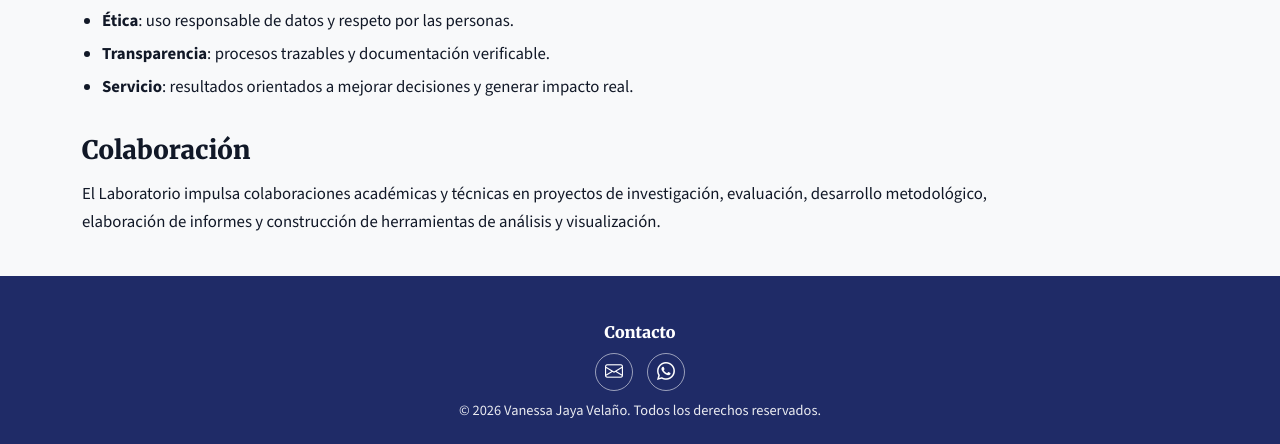
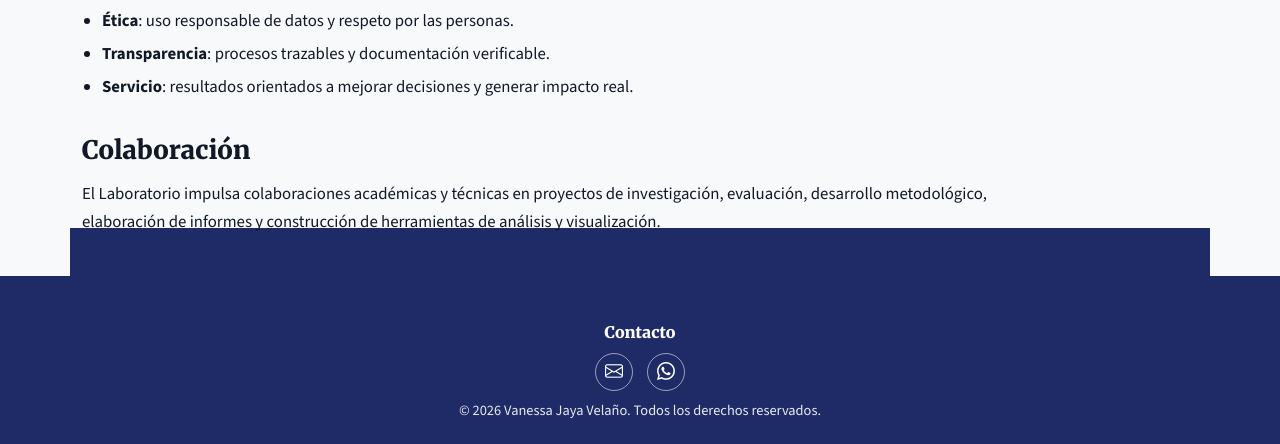
Before and after one commit to IVJV/portfolio, a Django app: page /laboratorio/ in a window 1280 px wide. Shown: the part 960-1404 px from the top of the page. Run offline with Django 5.2, Linux system fonts and the light colour scheme; data comes from the database, SQL or seed files in the repository; some libraries are stand-ins or nearby versions.

Commit message:
Eliminate dark-reader seam using footer-colored main buffer

```diff
--- a/core/static/core/css/base.css
+++ b/core/static/core/css/base.css
@@ -28,9 +28,33 @@ main{
   flex: 1;
 }
 
-/* Give breathing room above the footer (aesthetic) */
+/* IMPORTANT:
+   This creates a "footer-colored buffer" at the end of main,
+   so Dark Reader doesn't show a seam/band between content and footer.
+*/
 main.container{
-  padding-bottom: 32px; /* adjust 24–40px if you want */
+  position: relative;
+  padding-bottom: 48px; /* aesthetic spacing above footer content */
+}
+
+/* Footer-colored buffer that DOES NOT cover text */
+main.container::after{
+  content: "";
+  position: absolute;
+  left: 0;
+  right: 0;
+  bottom: 0;
+
+  height: 48px;                 /* must match padding-bottom above */
+  background: var(--brand-blue); /* same as footer */
+  pointer-events: none;
+  z-index: 0;
+}
+
+/* Keep real content above the buffer */
+main.container > *{
+  position: relative;
+  z-index: 1;
 }
 /* ========================= */
 
```
